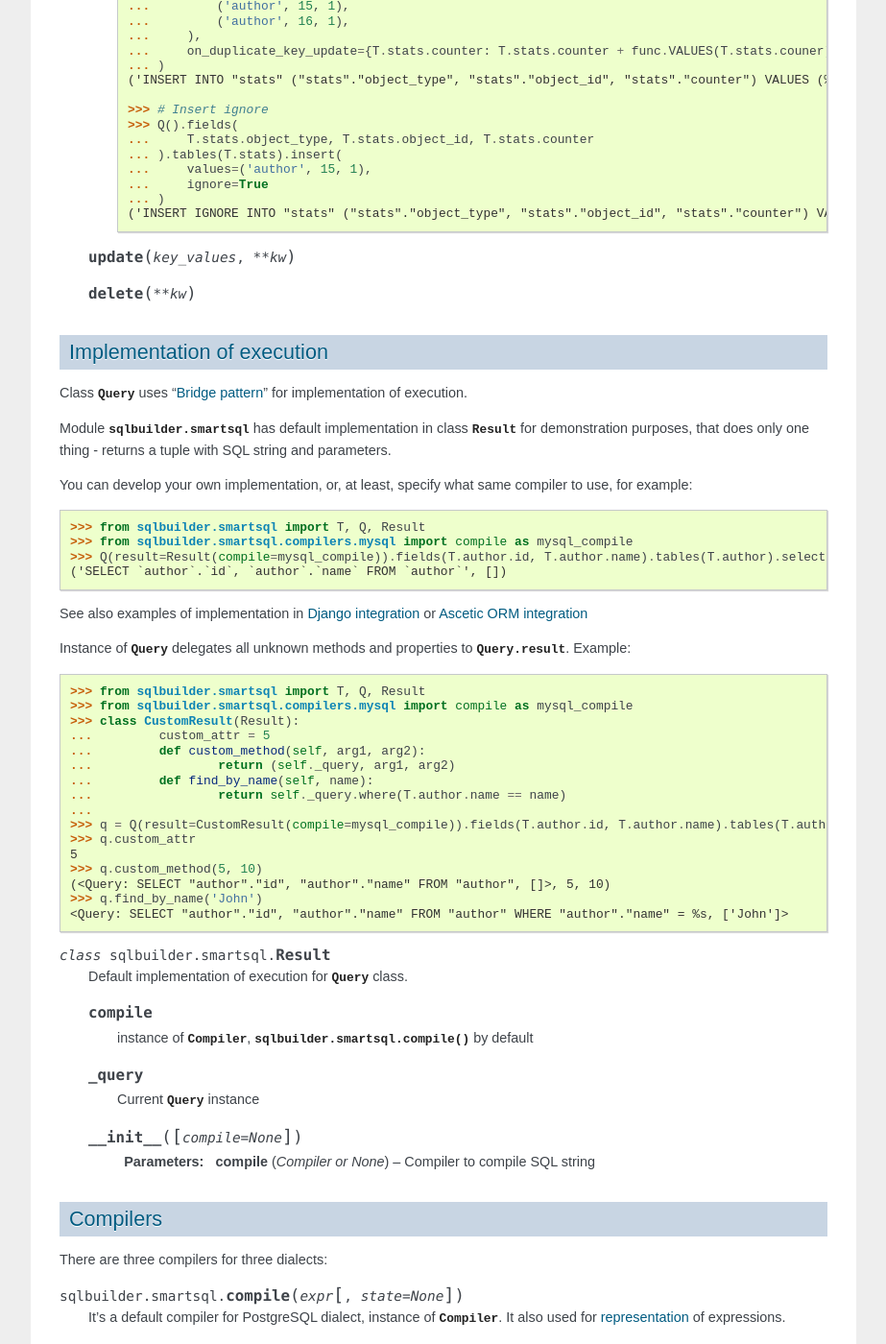
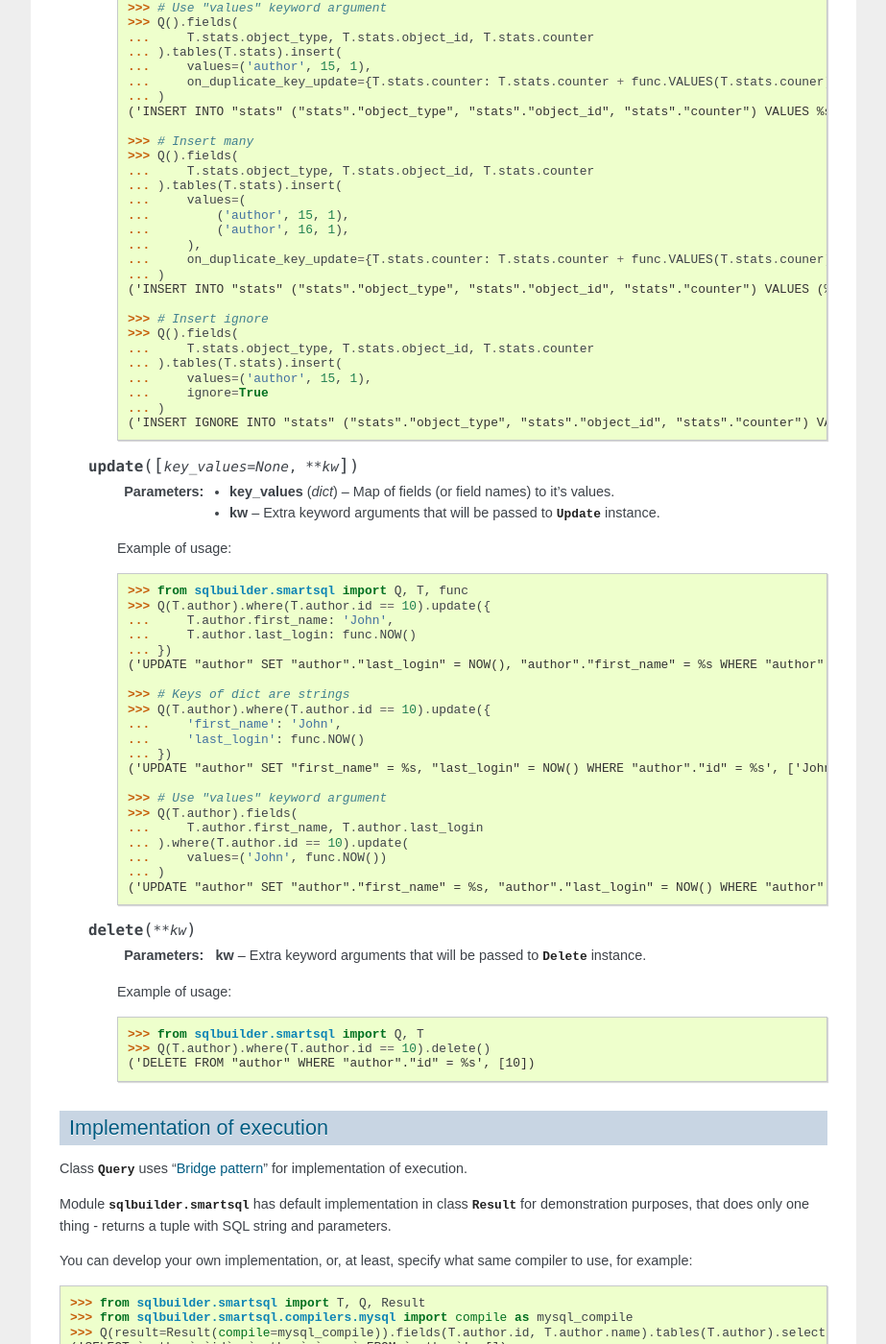
Before and after one commit to vmuriart/sqlbuilder, a Sphinx documentation site: the page built from docs/index.rst, in a window 1280 px wide and 1400 px high, scrolled down 10582 px. Shown: the whole window at 96% size, without its empty margins (198-1121 px from the left). Built offline with Sphinx 7.4.7, drawn with Linux system fonts in a browser that asks for light colours; some of the changed text lies outside the part shown.

Commit message:
docs for update(), delete(), count()

```diff
--- a/docs/index.rst
+++ b/docs/index.rst
@@ -443,7 +443,7 @@ Query object
             >>> q
             <Query: SELECT * FROM "author" AS "author_alias" LEFT OUTER JOIN "book" ON ("book"."author_id" = "author_alias"."id"), []>
 
-    .. method:: where(cond, op=operator.and_)
+    .. method:: where(cond[, op=operator.and_])
 
         Builds WHERE clause.
 
@@ -519,7 +519,7 @@ Query object
             >>> q
             <Query: SELECT * FROM "author", []>
 
-    .. method:: having(cond, op=operator.and_)
+    .. method:: having(cond[, op=operator.and_])
 
         Builds HAVING clause. This method has interface similar to :meth:`~where`.
 
@@ -601,9 +601,21 @@ Query object
 
     .. method:: select(*args, **opts)
 
+        Example of usage::
+
+            >>> from sqlbuilder.smartsql import Q, T
+            >>> Q(T.author).fields('*').select(for_update=True)
+            ('SELECT * FROM "author" FOR UPDATE', [])
+
     .. method:: count()
 
-    .. method:: insert(key_values=None, **kw)
+        Example of usage::
+
+            >>> from sqlbuilder.smartsql import Q, T
+            >>> Q(T.author).fields('*').count()
+            ('SELECT COUNT(1) AS "count_value" FROM (SELECT * FROM "author") AS "count_list"', [])
+
+    .. method:: insert([key_values=None, **kw])
 
         :param key_values: Map of fields (or field names) to it's values.
         :type key_values: dict
@@ -661,9 +673,45 @@ Query object
             ... )
             ('INSERT IGNORE INTO "stats" ("stats"."object_type", "stats"."object_id", "stats"."counter") VALUES %s, %s, %s', ['author', 15, 1])
 
-    .. method:: update(key_values, **kw)
+    .. method:: update([key_values=None, **kw])
+
+        :param key_values: Map of fields (or field names) to it's values.
+        :type key_values: dict
+        :param kw: Extra keyword arguments that will be passed to :class:`Update` instance.
+
+        Example of usage::
+
+            >>> from sqlbuilder.smartsql import Q, T, func
+            >>> Q(T.author).where(T.author.id == 10).update({
+            ...     T.author.first_name: 'John',
+            ...     T.author.last_login: func.NOW()
+            ... })
+            ('UPDATE "author" SET "author"."last_login" = NOW(), "author"."first_name" = %s WHERE "author"."id" = %s', ['John', 10])
+
+            >>> # Keys of dict are strings
+            >>> Q(T.author).where(T.author.id == 10).update({
+            ...     'first_name': 'John',
+            ...     'last_login': func.NOW()
+            ... })
+            ('UPDATE "author" SET "first_name" = %s, "last_login" = NOW() WHERE "author"."id" = %s', ['John', 10])
+
+            >>> # Use "values" keyword argument
+            >>> Q(T.author).fields(
+            ...     T.author.first_name, T.author.last_login
+            ... ).where(T.author.id == 10).update(
+            ...     values=('John', func.NOW())
+            ... )
+            ('UPDATE "author" SET "author"."first_name" = %s, "author"."last_login" = NOW() WHERE "author"."id" = %s', ['John', 10])
 
     .. method:: delete(**kw)
+
+        :param kw: Extra keyword arguments that will be passed to :class:`Delete` instance.
+
+        Example of usage::
+
+            >>> from sqlbuilder.smartsql import Q, T
+            >>> Q(T.author).where(T.author.id == 10).delete()
+            ('DELETE FROM "author" WHERE "author"."id" = %s', [10])
 
 
 .. _implementation-of-execution:
```
Also changed, not shown: 1 other file.
